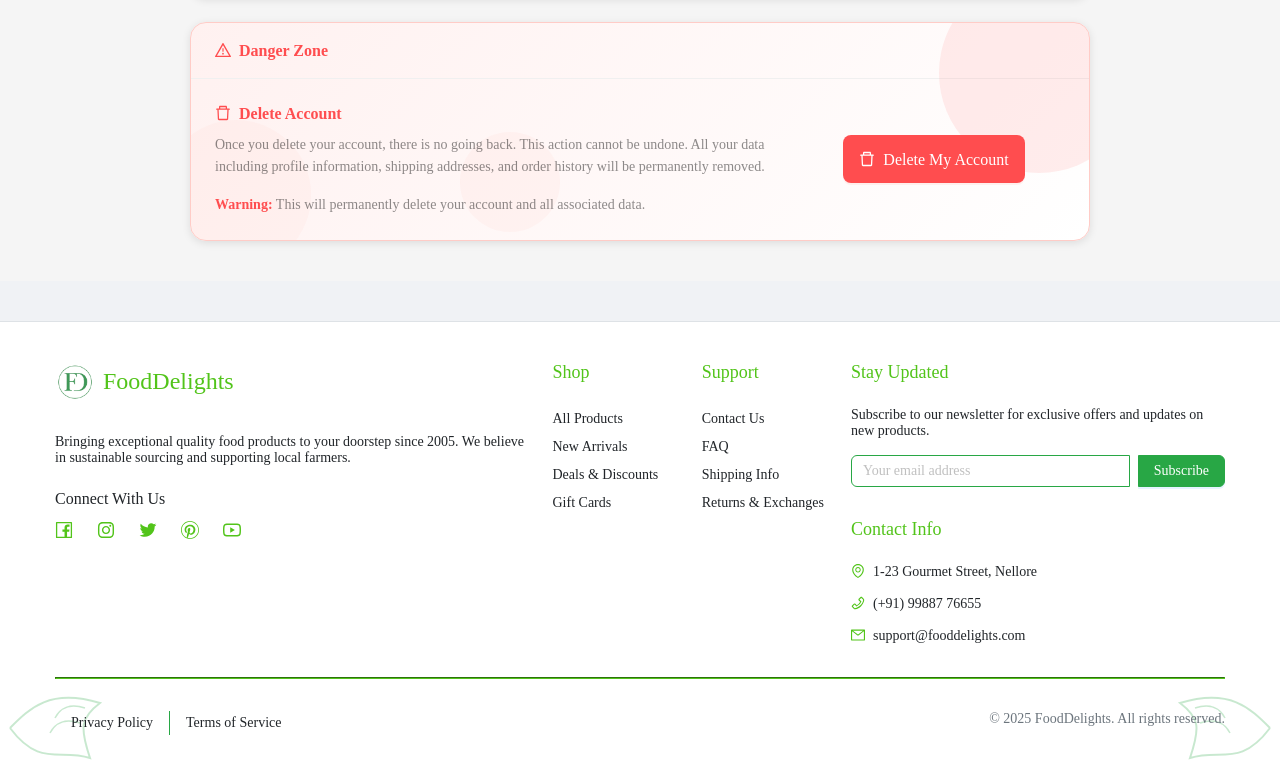
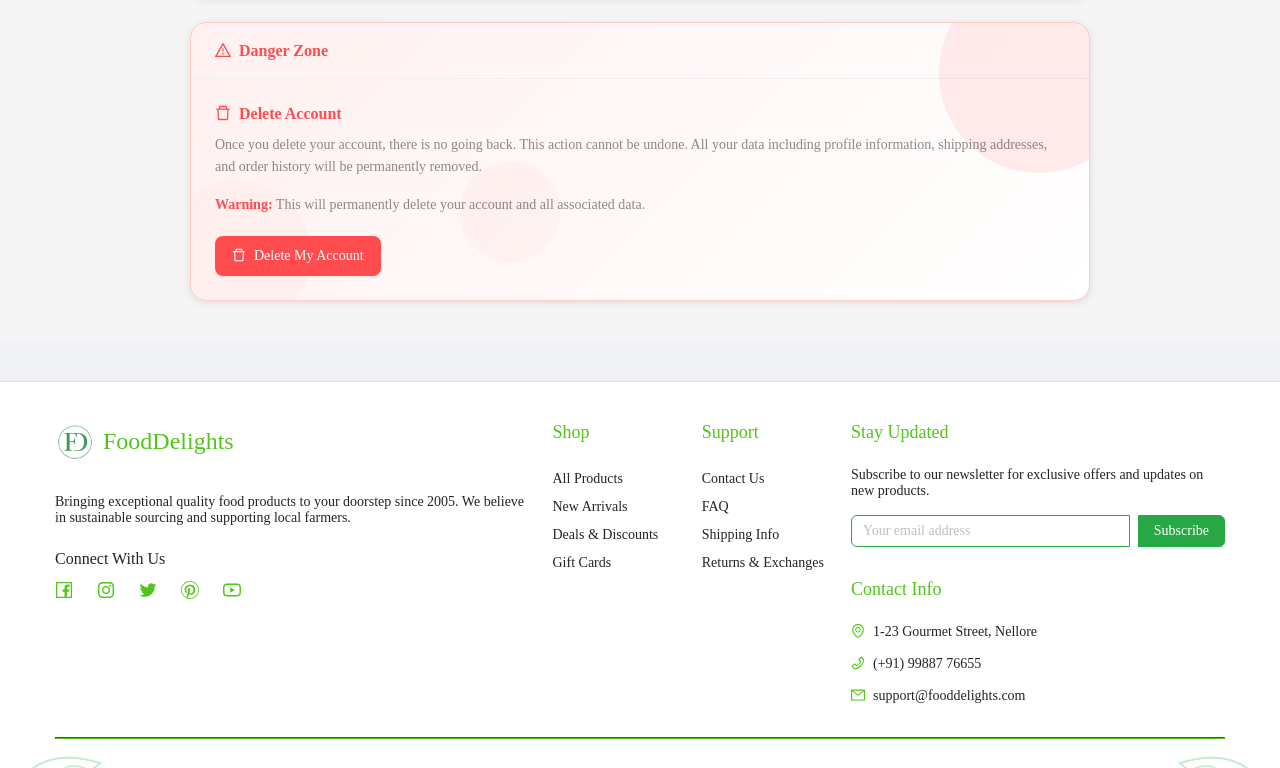
Before and after one commit to harikrishna87/FoodDelight_Ecommerce_Application_, a React (Vite) app in the folder Client/: page /profilepage in a window 1280 px wide. Shown: the part 972-1740 px from the top of the page. Built offline with nearby package versions, Linux system fonts and the light colour scheme.

Commit message:
`Refactored delete account section in ProfilePage.tsx`

```diff
--- a/Client/src/Pages/ProfilePage.tsx
+++ b/Client/src/Pages/ProfilePage.tsx
@@ -921,8 +921,6 @@ const ProfilePage: React.FC = () => {
             }}
           />
           <div style={{ position: 'relative', zIndex: 1 }}>
-            <Row gutter={32}>
-              <Col xs={24} md={16}>
             <Title level={5} style={{ marginBottom: '8px', color: '#ff4d4f' }}>
               <DeleteOutlined style={{ marginRight: '8px' }} />
               Delete Account
@@ -937,8 +935,6 @@ const ProfilePage: React.FC = () => {
               </Text>{' '}
               This will permanently delete your account and all associated data.
             </Paragraph>
-              </Col>
-              <Col xs={24} md={8} style={{ display: 'flex', alignItems: 'center', justifyContent: 'center' }}>
             <Button
               type="primary"
               danger
@@ -946,15 +942,14 @@ const ProfilePage: React.FC = () => {
               icon={<DeleteOutlined />}
               onClick={() => setShowDeleteModal(true)}
               style={{
-                    height: '48px',
-                    fontSize: '16px',
+                padding: '8px 16px',
+                marginTop: '20px',
+                fontSize: '14px',
                 fontWeight: '500',
               }}
             >
               Delete My Account
             </Button>
-              </Col>
-            </Row>
           </div>
         </Card>
 
```
Lines whose indentation alone changed are shown as unchanged.
